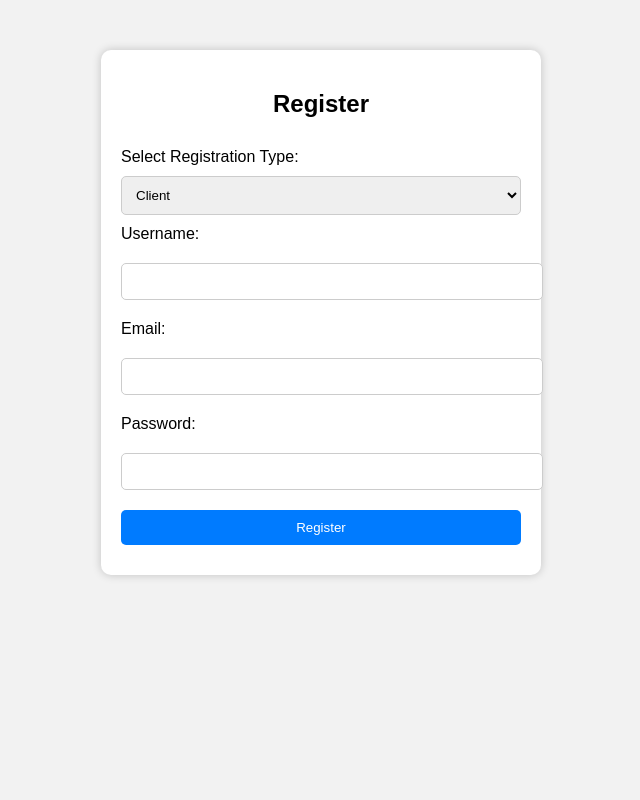
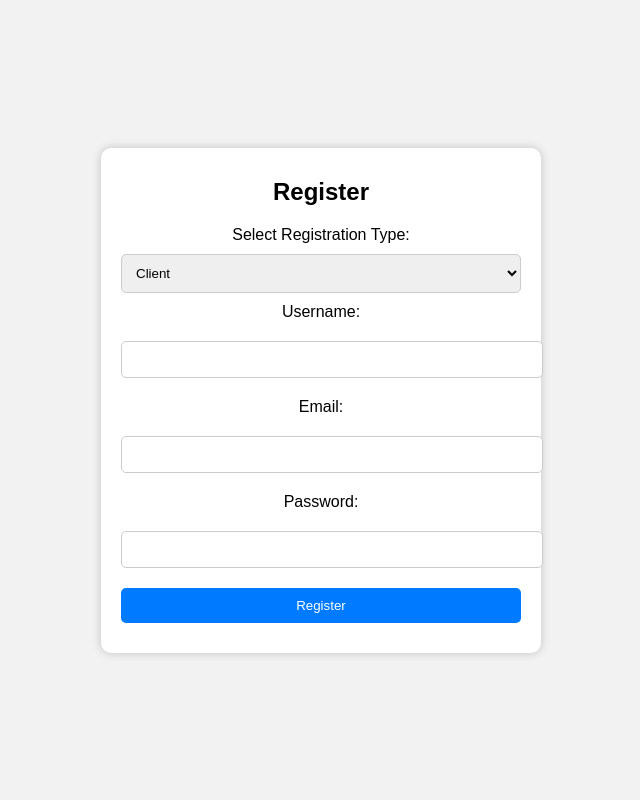
Before and after one commit to Bani4kaa/princesite, a PHP site: page /register.php in a window 1280 px wide. Shown: the whole page, without its empty margins (319-959 px from the left). Run offline with PHP 8.4, Linux system fonts and the light colour scheme.

Commit message:
fixed css

```diff
--- a/main/register.php
+++ b/main/register.php
@@ -39,10 +39,10 @@
 <html>
 <head>
     <title>Registration</title>
-    <link rel="stylesheet" type="text/css" href="style.css"> <!-- Link to the external CSS file -->
+    <link rel="stylesheet" type="text/css" href="style.css">
 </head>
 <body>
-    <div class="container"> <!-- Added a container div for styling -->
+    <div class="container">
         <h2>Register</h2>
         <form action="register.php" method="post">
             <label for="registration_type">Select Registration Type:</label>
--- a/main/style/style.css
+++ b/main/style/style.css
@@ -1,9 +1,13 @@
-/* Add your CSS styles here */
+
 body {
     font-family: Arial, sans-serif;
     background-color: #f2f2f2;
     margin: 0;
     padding: 0;
+    display: flex;
+    justify-content: center;
+    align-items: center;
+    height: 100vh;
 }
 
 .container {
@@ -12,12 +16,12 @@ body {
     border-radius: 10px;
     box-shadow: 0 0 10px rgba(0, 0, 0, 0.2);
     width: 400px;
-    margin: 0 auto;
-    margin-top: 50px;
+    text-align: center;
 }
 
 h2 {
-    text-align: center;
+    margin: 0;
+    padding: 10px 0;
 }
 
 form {
```
